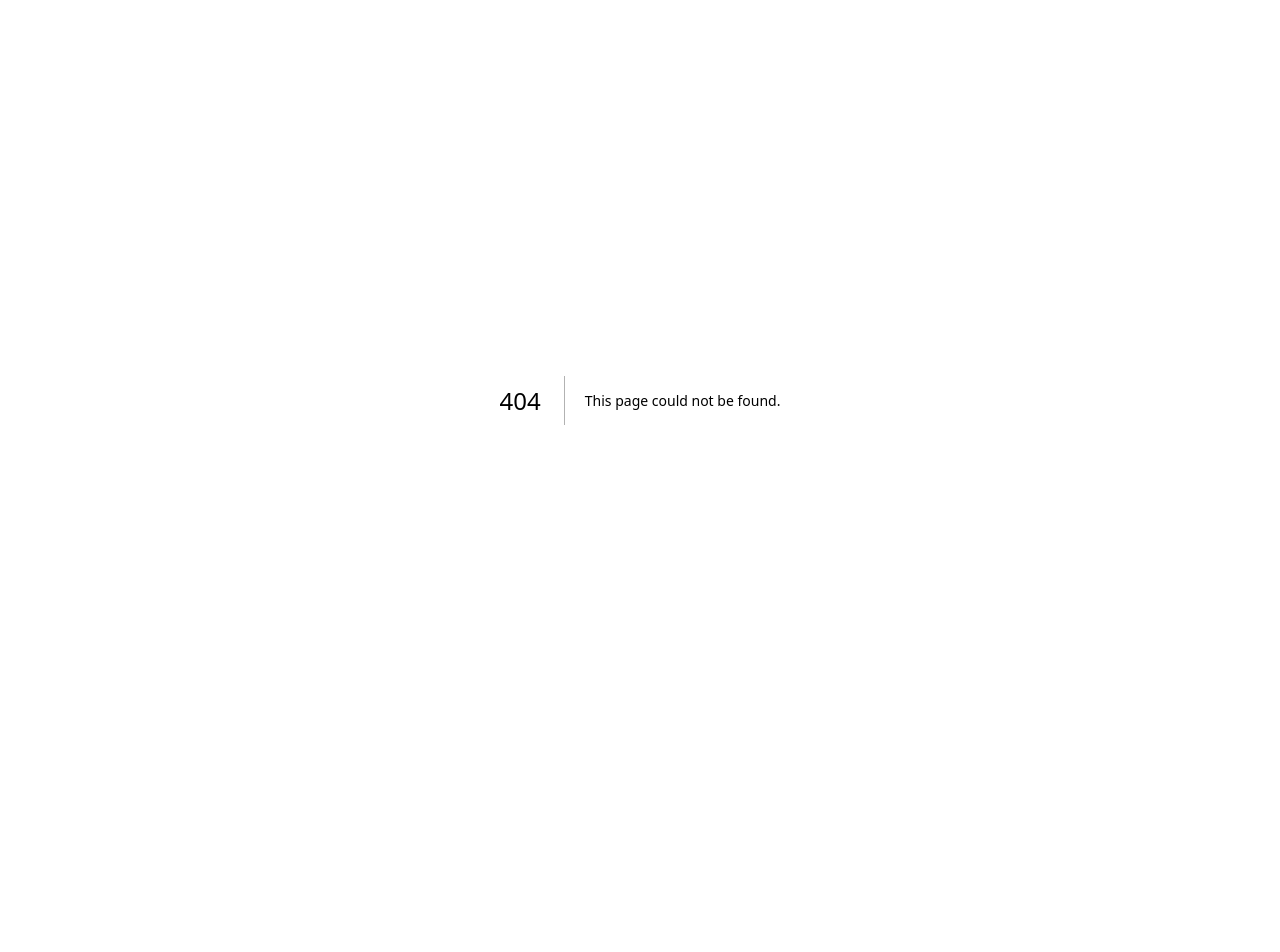
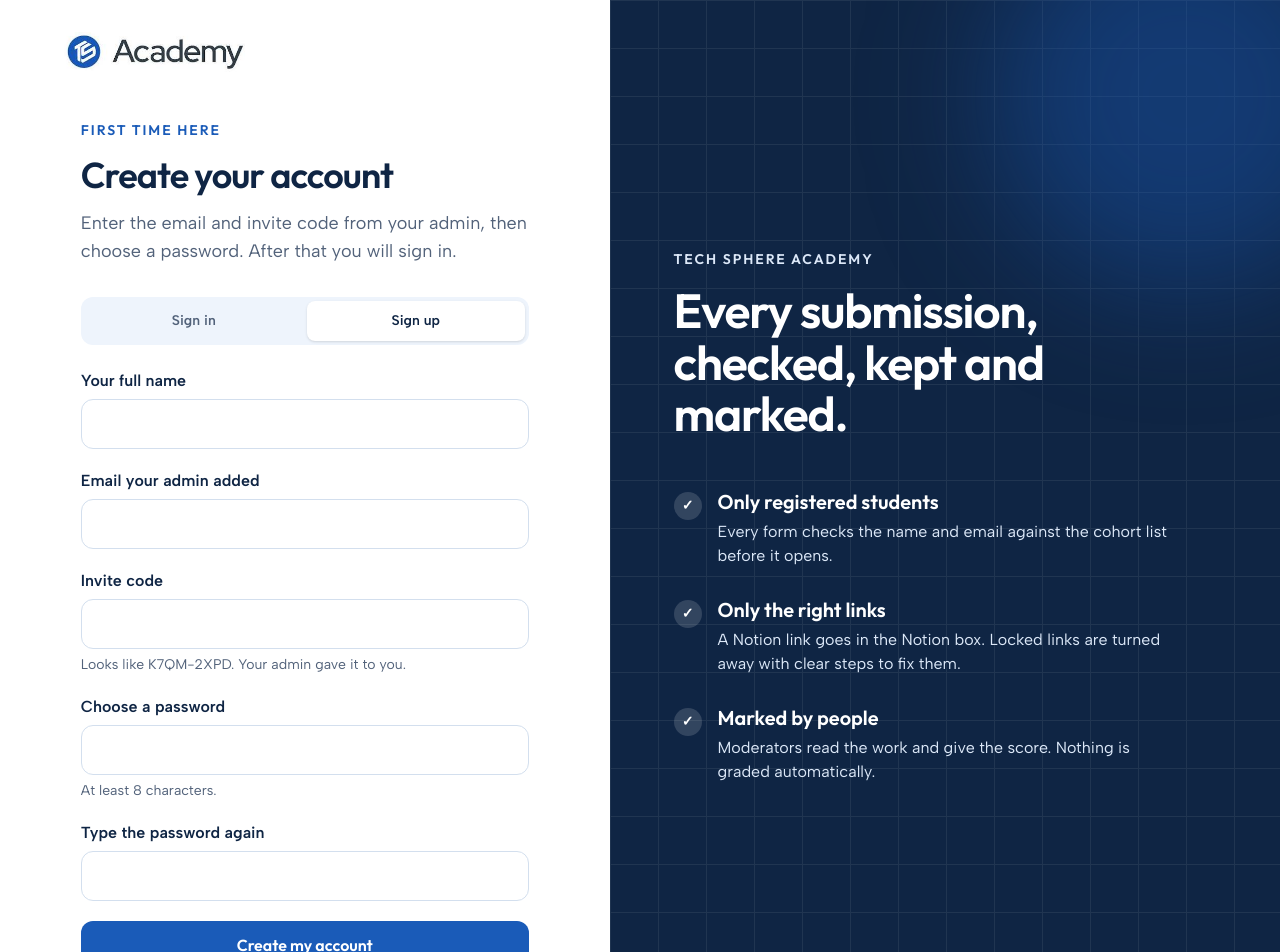
Before and after one commit to Thatfideliagirl/TSACADEMYFORM, a Next.js app: page /sign-up in a window 1280 px wide. Before the commit this address had no page. Shown: the top 952 px of the page. Before the commit the page ends 800 px from the top, so only its background shows below. Built offline with nearby package versions, Linux system fonts and the light colour scheme; no server answers.

Commit message:
Rename activate to sign up, keep old address working
Co-Authored-By: Claude Sonnet 5.5 <noreply@anthropic.com>
Claude-Session: https://claude.ai/code/session_01HZrxNW2jNgj784tZhBY9qT

```diff
--- a/src/app/actions/auth.ts
+++ b/src/app/actions/auth.ts
@@ -19,7 +19,7 @@ export async function signIn(_prev: FormState, formData: FormData): Promise<Form
   const supabase = await createClient();
   const { error } = await supabase.auth.signInWithPassword({ email, password });
   if (error) {
-    return { error: "That email and password do not match. First time here? Choose First time here above." };
+    return { error: "That email and password do not match. New here? Choose Sign up above." };
   }
   redirect("/dashboard");
 }
--- a/src/app/activate/page.tsx
+++ b/src/app/activate/page.tsx
@@ -1,16 +1,6 @@
 import { redirect } from "next/navigation";
-import { getStaff } from "@/lib/staff";
-import { AuthShell, AuthTabs } from "@/components/auth-shell";
-import { ActivateForm } from "@/components/forms";
 
-export const metadata = { title: "Activate your account | TS Academy Submit" };
-
-export default async function ActivatePage() {
-  if (await getStaff()) redirect("/dashboard");
-  return (
-    <AuthShell eyebrow="First time here" title="Activate your account" intro="Enter the email and invite code from your admin, then choose a password. After that you will sign in.">
-      <AuthTabs active="activate" />
-      <ActivateForm />
-    </AuthShell>
-  );
+// Old address. Kept so any link already shared still works.
+export default function Activate() {
+  redirect("/sign-up");
 }
--- a/src/app/dashboard/people/page.tsx
+++ b/src/app/dashboard/people/page.tsx
@@ -34,7 +34,7 @@ export default async function PeoplePage() {
 
       {!!invites?.length && (
         <section>
-          <h2 className="mb-3 font-display text-xl font-semibold">Waiting to activate</h2>
+          <h2 className="mb-3 font-display text-xl font-semibold">Waiting to sign up</h2>
           <ul className="flex flex-col gap-2">
             {invites.map((i) => (
               <li key={i.id} className="flex flex-wrap items-start justify-between gap-3 rounded-xl border border-line bg-white px-4 py-3">
--- /dev/null
+++ b/src/app/sign-up/page.tsx
@@ -0,0 +1,16 @@
+import { redirect } from "next/navigation";
+import { getStaff } from "@/lib/staff";
+import { AuthShell, AuthTabs } from "@/components/auth-shell";
+import { ActivateForm } from "@/components/forms";
+
+export const metadata = { title: "Sign up | TS Academy Submit" };
+
+export default async function SignUpPage() {
+  if (await getStaff()) redirect("/dashboard");
+  return (
+    <AuthShell eyebrow="First time here" title="Create your account" intro="Enter the email and invite code from your admin, then choose a password. After that you will sign in.">
+      <AuthTabs active="sign-up" />
+      <ActivateForm />
+    </AuthShell>
+  );
+}
--- a/src/components/auth-shell.tsx
+++ b/src/components/auth-shell.tsx
@@ -49,14 +49,14 @@ export function AuthShell({ eyebrow, title, intro, children }: {
 
 export const inputClass = "w-full rounded-xl border-[1.5px] border-line bg-white px-4 py-3 text-base focus:border-brand focus:outline-none";
 
-export function AuthTabs({ active }: { active: "sign-in" | "activate" }) {
+export function AuthTabs({ active }: { active: "sign-in" | "sign-up" }) {
   const base = "flex-1 rounded-lg px-4 py-2.5 text-center text-sm font-semibold transition";
   return (
-    <nav aria-label="Sign in or activate" className="mb-6 flex gap-1 rounded-xl bg-sky p-1">
+    <nav aria-label="Sign in or sign up" className="mb-6 flex gap-1 rounded-xl bg-sky p-1">
       <Link href="/sign-in" aria-current={active === "sign-in" ? "page" : undefined}
         className={`${base} ${active === "sign-in" ? "bg-white text-navy shadow-sm" : "text-muted hover:text-navy"}`}>Sign in</Link>
-      <Link href="/activate" aria-current={active === "activate" ? "page" : undefined}
-        className={`${base} ${active === "activate" ? "bg-white text-navy shadow-sm" : "text-muted hover:text-navy"}`}>First time here</Link>
+      <Link href="/sign-up" aria-current={active === "sign-up" ? "page" : undefined}
+        className={`${base} ${active === "sign-up" ? "bg-white text-navy shadow-sm" : "text-muted hover:text-navy"}`}>Sign up</Link>
     </nav>
   );
 }
--- a/src/components/forms.tsx
+++ b/src/components/forms.tsx
@@ -41,7 +41,7 @@ export function ActivateForm() {
       <Field id="password" label="Choose a password" type="password" autoComplete="new-password" hint="At least 8 characters." />
       <Field id="confirm" label="Type the password again" type="password" autoComplete="new-password" />
       <ErrorLine message={state?.error} />
-      <SubmitButton>Create my password</SubmitButton>
+      <SubmitButton>Create my account</SubmitButton>
     </form>
   );
 }
--- a/src/components/invite-forms.tsx
+++ b/src/components/invite-forms.tsx
@@ -15,7 +15,7 @@ export function CodeBox({ state }: { state: CodeState }) {
         <code className="font-display text-2xl font-semibold tracking-widest">{state.code}</code>
         <CopyButton text={state.code} />
       </div>
-      <p className="mt-2 text-sm text-muted">They open the site, choose Activate your account, and enter their email and this code.</p>
+      <p className="mt-2 text-sm text-muted">They open the site, click Sign up, and enter their email and this code.</p>
     </div>
   );
 }
```
